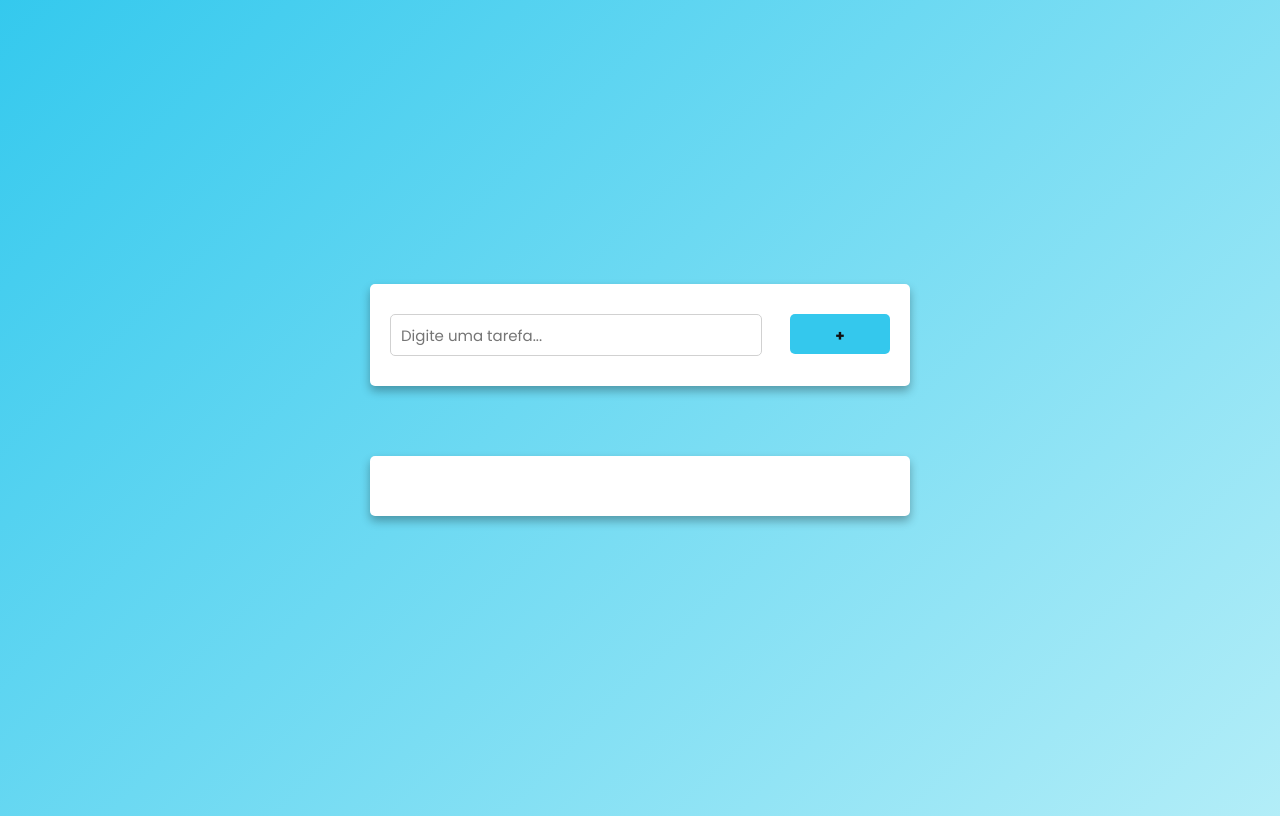
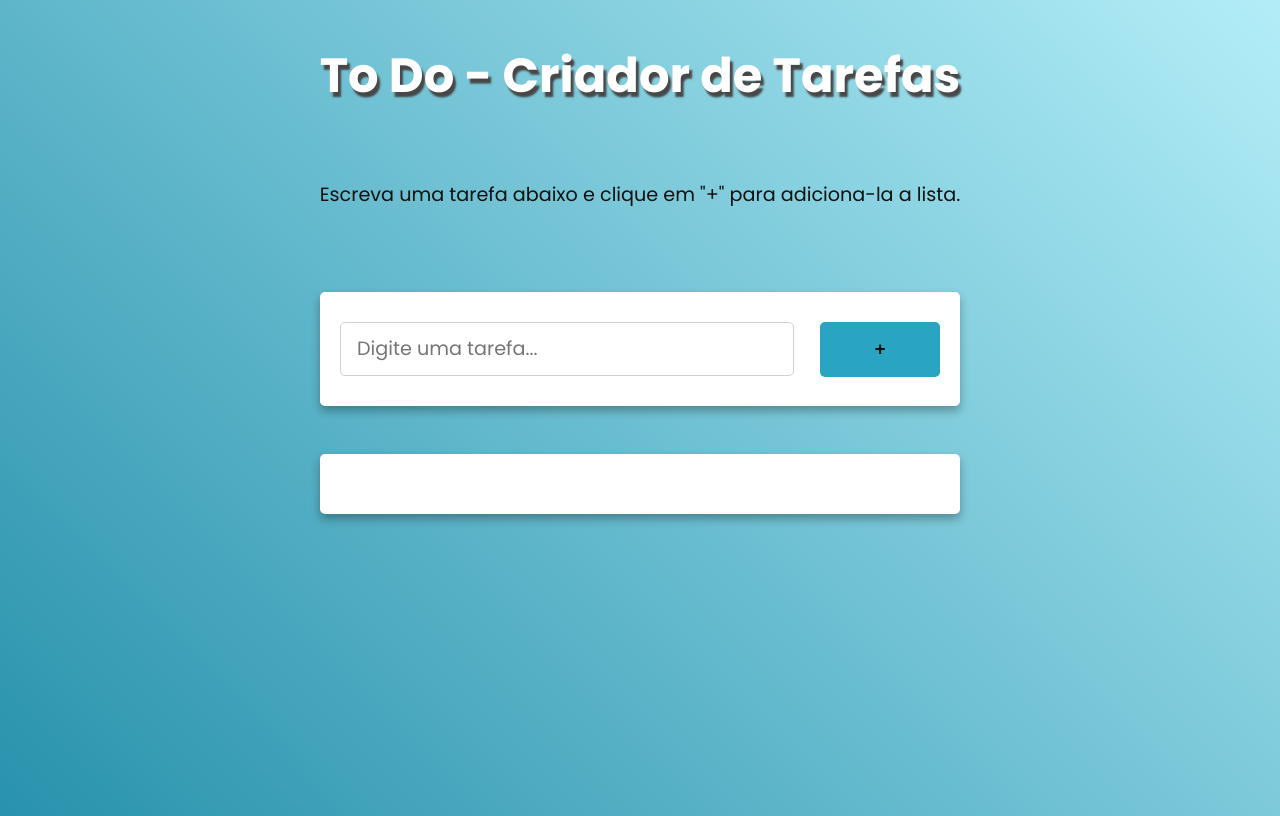
Before and after one commit to viniciuspania/to-do-list, a plain HTML site: page index.html in a window 1280 px wide. Drawn offline with Linux system fonts and the light colour scheme.

Commit message:
TO_DO_FINAL

```diff
--- a/css/style.css
+++ b/css/style.css
@@ -8,22 +8,18 @@
 
 body {
   height: 100vh;
-    background: linear-gradient( 135deg, #22c4ecea, #3cd2ec64);
+  background: linear-gradient(45deg, #1588a5ea, #3cd2ec64);
 }
-
 
 /* Alinhamento dos forms */
 
 .container {
-    position: absolute;
-    left: 50%;
-    top: 50%;
-    transform: translate(-50%, -50%);
-    padding: 30px 40px;
+  width: 50vw;
+  margin: auto;
+  margin-top: 3rem;
 }
 
-
-/* Seguro o form para criar uma nova tarefa */
+/* Segura o form para criar uma nova tarefa */
 
 #novaTarefa {
   background-color: #fff;
@@ -34,66 +30,83 @@ body {
   box-shadow: 0 5px 10px rgba(0, 0, 0, 0.3);
 }
 
-
 /* Foco do input nova tarefa  */
 
 #novaTarefa input:focus {
   outline-color: rgba(0, 0, 0, 0.3);
 }
 
+/* Input pra pegar dados da tarefa */
 
-/* Input pra pegar dados da tarefa */
+.title {
+  display: flex;
+  flex-direction: column;
+  justify-content: center;
+  align-items: center;
+}
+
+.title p {
+    font-size: 1.2rem;
+    color: #111111;
+    padding: 1rem;
+    font-family: 'Poppins', sans-serif;
+}
+
+.title h1 {
+  font-family: "Poppins", sans-serif;
+  font-size: 3rem;
+  color: #ffffff;
+  text-shadow: 3px 5px 2px #474747;
+}
 
 #novaTarefa input {
   width: 70%;
   height: 20px;
   border-radius: 5px;
-    font-family: 'Poppins', sans-serif;
+  font-family: "Poppins", sans-serif;
   color: #111111;
-    font-size: 15px;
-    padding: 10px;
+  font-size: 1.2rem;
+  padding: 1rem;
   border: 1px solid #d1d1d1;
   position: relative;
 }
-
 
 /* Botão de adicionar uma nova tarefa */
 
 #novaTarefa button {
   position: relative;
-    height: 40px;
-    font-size: 15px;
+  height: 55px;
+  font-size: 1.2rem;
+  transition: all ease .5s;
   width: 20%;
-    padding: 10px;
   float: right;
   border-radius: 5px;
-    border: none;
-    font-family: 'Poppins', sans-serif;
-    background-color: #22c4ecea;
+  border: 0;
+  background-color: #169dbeea;
   color: #111111;
   font-weight: 600;
   cursor: pointer;
 }
-
 
 /* Segura todas as novas tarefas criadas */
 
 #tarefas {
   background-color: #fff;
   position: relative;
-    margin-top: 70px;
+  margin-top: 3rem;
+  transition: all ease .5s;
   padding: 30px 20px;
   border-radius: 5px;
   box-shadow: 0 5px 10px rgba(0, 0, 0, 0.3);
 }
 
-
 /* Div que segura cada nova tarefa */
 
 .tarefasCriadas {
-    height: 50px;
-    padding: 5px 10px;
-    margin-top: 15px;
+  height: 5vh;
+  padding: 1rem;
+  margin-top: 1rem;
+  transition: all ease .5s;
   display: flex;
   border-bottom: 2px solid #d1d2d3;
   align-items: center;
@@ -101,24 +114,22 @@ body {
   justify-content: space-between;
 }
 
-
 /* Texto da nova tarefa inserida  */
 
 .tarefasCriadas span {
-    font-size: 16px;
-    font-family: 'Poppins', sans-serif;
+  font-size: 1.2rem;
+  font-family: "Poppins", sans-serif;
 }
-
 
 /* Botão de excluir tarefa criada */
 
 .tarefasCriadas button {
-    padding: 10px;
-    background-color: #22c4ecea;
-    border: none;
-    outline: none;
+  padding: 1rem;
+  background-color: #169dbeea;
+  border: 0;
+  outline: 0;
   border-radius: 5px;
-    font-size: 16px;
+  font-size: 1.2rem;
   cursor: pointer;
 }
 
--- a/index.html
+++ b/index.html
@@ -14,6 +14,11 @@
 </head>
 
 <body>
+
+    <div class="title">
+        <h1>To Do - Criador de Tarefas </h1>
+        <p>Escreva uma tarefa abaixo e clique em "+" para adiciona-la a lista.</p>
+    </div>
     <div class="container">
         <div id="novaTarefa">
             <input type="text" placeholder="Digite uma tarefa...">
```
Lines whose indentation alone changed are shown as unchanged.
